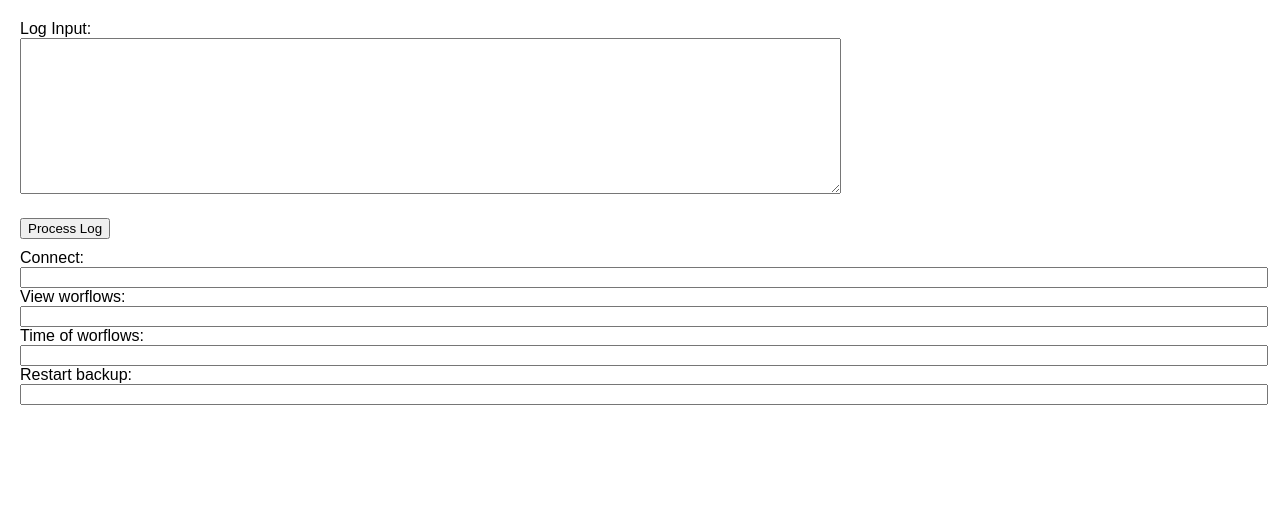
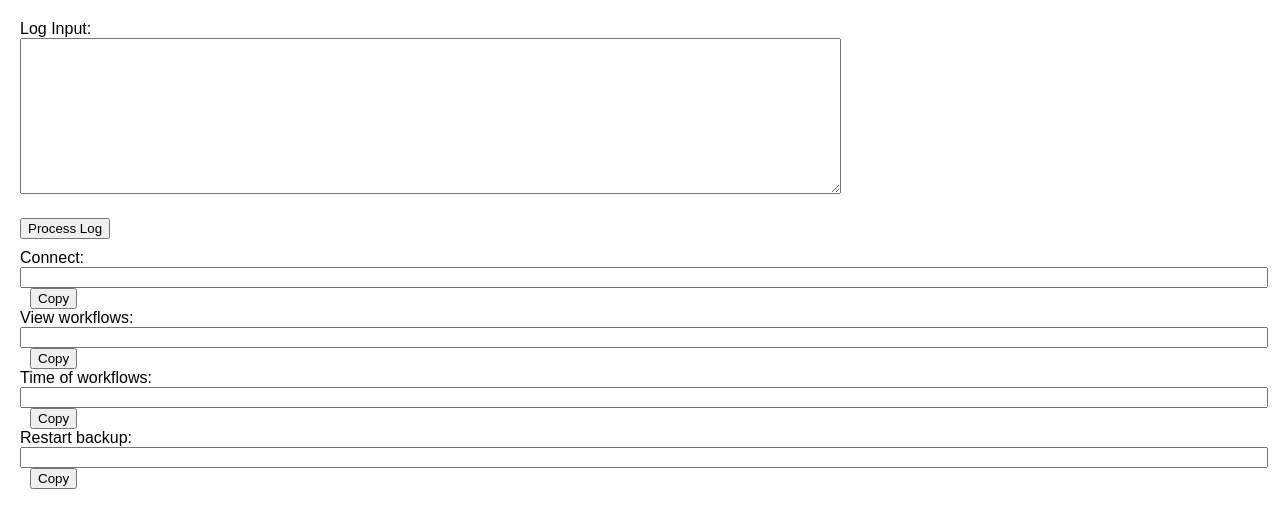
Before and after one commit to Voytek99/Voytek99.github.io, a plain HTML site: page index.html in a window 1280 px wide. Drawn offline with Linux system fonts and the light colour scheme.

Commit message:
added copy

```diff
--- a/index.html
+++ b/index.html
@@ -21,6 +21,9 @@
         .button {
             margin-top: 10px;
         }
+        .copy-button {
+            margin-left: 10px;
+        }
     </style>
 </head>
 <body>
@@ -30,17 +33,18 @@
     </div>
     <button class="button" onclick="processLog()">Process Log</button>
     <div class="output-field">
-
-
         <label for="session-output">Connect:</label>
-        <input type="text" id="session-output" readonly><br>
-        <label for="view-output">View worflows:</label>
+        <input type="text" id="session-output" readonly>
+        <button class="copy-button" onclick="copyToClipboard('session-output')">Copy</button><br>
+        <label for="view-output">View workflows:</label>
         <input type="text" id="view-output" readonly>
-        <label for="time-output">Time of worflows:</label>
+        <button class="copy-button" onclick="copyToClipboard('view-output')">Copy</button><br>
+        <label for="time-output">Time of workflows:</label>
         <input type="text" id="time-output" readonly>
+        <button class="copy-button" onclick="copyToClipboard('time-output')">Copy</button><br>
         <label for="restart-output">Restart backup:</label>
         <input type="text" id="restart-output" readonly>
-
+        <button class="copy-button" onclick="copyToClipboard('restart-output')">Copy</button>
     </div>
     <script src="script.js"></script>
 </body>
--- a/script.js
+++ b/script.js
@@ -68,4 +68,14 @@ function processLog() {
     } else {
         console.log("Required variables are not defined. Check the regex or input data.");
     }
+    document.getElementById('session-output').value = session;
+    document.getElementById('view-output').value = view;
+    document.getElementById('time-output').value = time;
+    document.getElementById('restart-output').value = restart;
 }
+function copyToClipboard(elementId) {
+    const inputElement = document.getElementById(elementId);
+    inputElement.select();
+    inputElement.setSelectionRange(0, 99999); // For mobile devices
+    document.execCommand('copy');
+}
```
